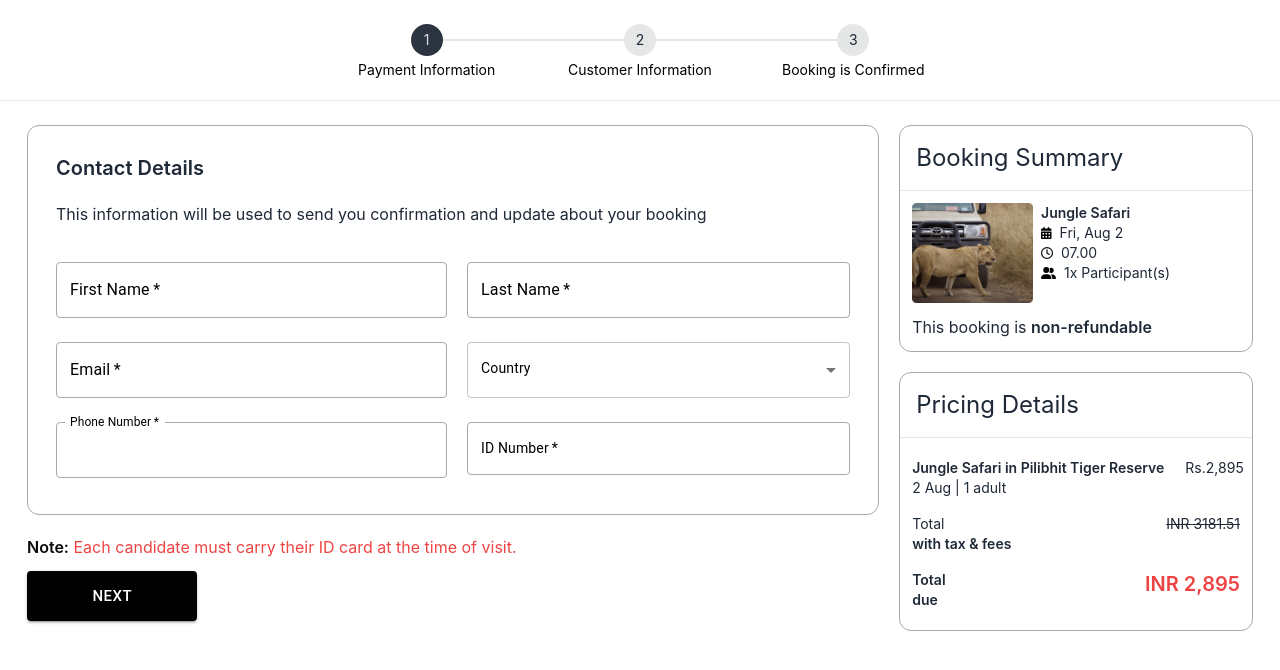
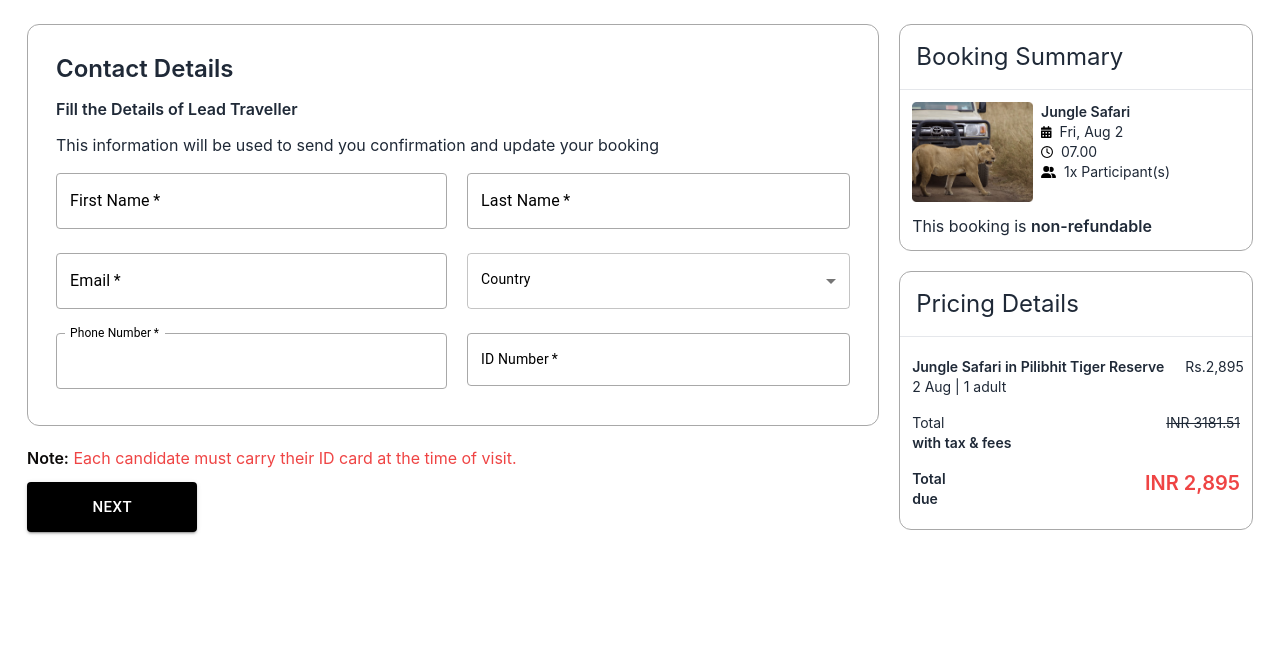
Before and after one commit to httpsvishal/paymentapp, a React (Create React App) app: page / in a window 1280 px wide. Shown: the top 670 px of the page. Built offline with nearby package versions, Linux system fonts and the light colour scheme.

Commit message:
stepper removed

```diff
--- a/src/components/first.jsx
+++ b/src/components/first.jsx
@@ -78,9 +78,12 @@ const First = ({ formData, setFormData ,setCurrentStep, currentStep }) => {
         <main className="max-w-[1250px] mx-auto grid lg:grid-cols-10 md:grid-cols-10 text-base gap-5 p-3 m-3">
             <div className="col-span-7">
                 <div className="contactinfo box col-span-8 rounded-xl border p-7 border-black mb-5">
-                    <h2 className="text-xl font-semibold ">Contact Details</h2>
-                    <p className="my-5">
-                        This information will be used to send you confirmation and update about your booking
+                    <h2 className="text-2xl font-semibold ">Contact Details</h2>
+                    <p className="my-3 font-semibold">
+                        Fill the Details of Lead Traveller
+                    </p>
+                    <p>
+                        This information will be used to send you confirmation and update your booking
                     </p>
                     <div className="flex gap-5">
                         <div className="grow">
--- a/src/pages/paymentpage.jsx
+++ b/src/pages/paymentpage.jsx
@@ -43,7 +43,7 @@ const PaymentPage = () => {
     }
     return (
         <>
-            <div className="flex justify-center items-center m-5">
+            {/* <div className="flex justify-center items-center m-5">
                 <ul className="steps text-sm custom-steps"
                 >
                     <li className={`step ${currentStep >= 1 ? 'step-neutral' : ''}`}>Payment Information</li>
@@ -51,7 +51,7 @@ const PaymentPage = () => {
                     <li className={`step ${currentStep >= 3 ? 'step-neutral' : ''}`}>Booking is Confirmed</li>
                 </ul>
             </div>
-            <hr />
+            <hr /> */}
             {showStep(currentStep)}
 
         </>
```
